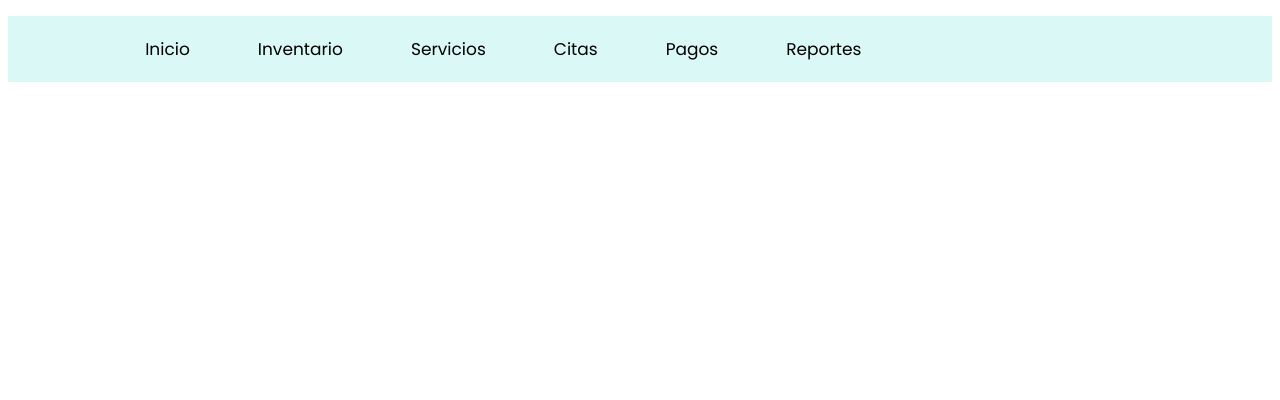
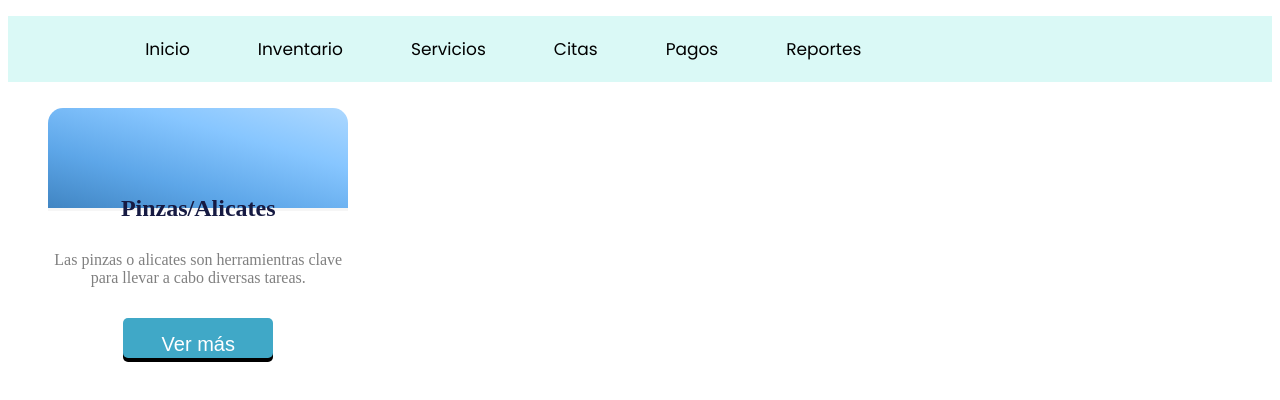
Before and after one commit to daelsour/Taller-Mecanico, a Vue app: page /inv in a window 1280 px wide. Shown: the top 400 px of the page. Built offline with nearby package versions, Linux system fonts and the light colour scheme; a web font is replaced by a local one.

Commit message:
Cambios: index.js e InventarioTaller.vue

```diff
--- a/src/router/index.js
+++ b/src/router/index.js
@@ -1,11 +1,17 @@
 import { createRouter, createWebHistory } from 'vue-router'
 import HomeView from '../views/HomeView.vue'
+import InventarioTaller from '../views/InventarioTaller.vue'
 
 const routes = [
   {
     path: '/',
     name: 'home',
     component: HomeView
+  },
+  {
+    path: '/inv',
+    name: 'inv',
+    component: InventarioTaller
   },
   {
     path: '/about',
--- a/src/views/InventarioTaller.vue
+++ b/src/views/InventarioTaller.vue
@@ -1,10 +1,112 @@
 <template>
-
-    <h4>kskksksksksks</h4>
-
-
+    <div class="card">
+        <div class="information">
+            <span>Pinzas/Alicates</span>
+                <p>Las pinzas o alicates son herramientras clave<br>
+                para llevar a cabo diversas tareas.</p>
+        </div>
+        <button class="viewmore">Ver más</button>
+    </div>
 </template>
 
 <style>
+.card {
+  left: 2%;
+  width: 300px;
+  height: 280px;
+  display: flex;
+  flex-direction: column;
+  align-items: center;
+  justify-content: center;
+  text-align: center;
+  gap: 10px;
+  background-color: rgb(255, 255, 255);
+  border-radius: 15px;
+  position: relative;
+  overflow: hidden;
+  margin: 10px 15px;
+  float: left;
+}
+.card::before {
+  content: "";
+  width: 350px;
+  height: 100px;
+  position: absolute;
+  top: 0;
+  border-top-left-radius: 15px;
+  border-top-right-radius: 15px;
+  border-bottom: 3px solid #F6F6F6;
+  background-image: linear-gradient(to right top,#3D81BE,#5DA6E8,#87C6FF,#B1DAFF);
+  transition: all 0.5s ease;
+}
 
+.card * {
+  z-index: 1;
+}
+.information {
+  display: flex;
+  flex-direction: column;
+  align-items: center;
+  gap: 15px;
+  transition: all 0.5s ease;
+}
+.information span {
+  font-weight: 600;
+  font-size: 24px;
+  color: #161A42;
+  margin-top: 2px;
+  line-height: 24px;
+  font-family: 'Microsoft Sans Serif';
+}
+.information p {
+  color: rgba(0, 0, 0, 0.5);
+  font-family: 'Microsoft Sans Serif';
+}
+.card:hover::before {
+  width: 350px;
+  height: 300px;
+  border-bottom: none;
+  border-bottom-left-radius: 15px;
+  border-bottom-right-radius: 15px;
+  transform: scale(0.95);
+}
+.card:hover .information {
+  transform: translate(0%,-25%);
+}
+.viewmore {
+  top: 75%;
+  right: 25%;
+  position: absolute;
+  background-color:rgb(64, 168, 199);
+  border-radius: 5px;
+  box-shadow: rgb(0, 0, 0) 0px 4px 0px 0px;
+  padding: 15px;
+  background-repeat: no-repeat;
+  box-sizing: border-box;
+  width: 150px;
+  height: 40px;
+  color: #fff;
+  border: none;
+  font-size: 20px;
+  transition: all .3s ease-in-out;
+  z-index: 1;
+  overflow: hidden;
+}
+
+.viewmore::before {
+  content: "";
+  background-color: rgb(47, 51, 110);
+  width: 0;
+  height: 100%;
+  position: absolute;
+  top: 0;
+  left: 0;
+  z-index: -1;
+  transition: width 700ms ease-in-out;
+  display: inline-block;
+}
+
+.viewmore:hover::before {
+  width: 100%;
+}
 </style>
```
